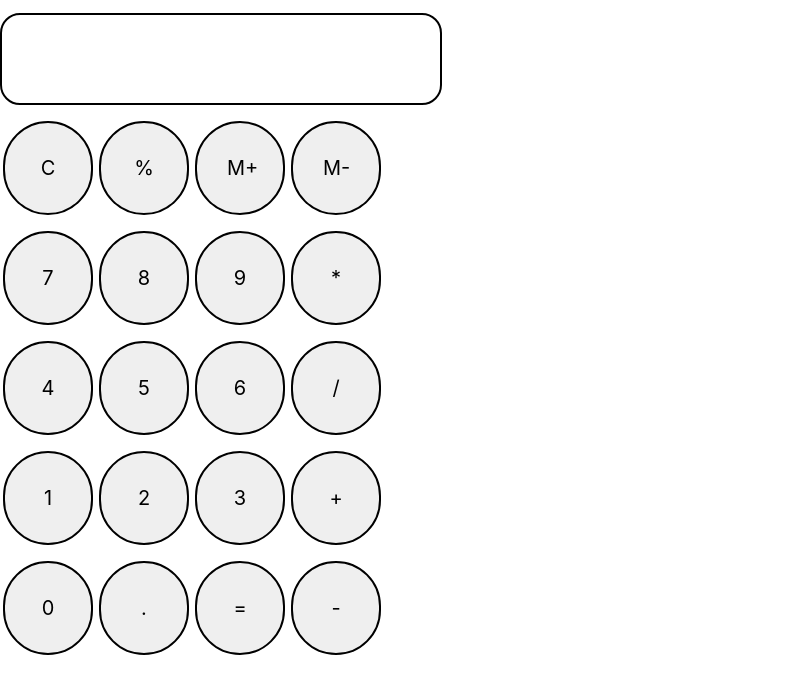
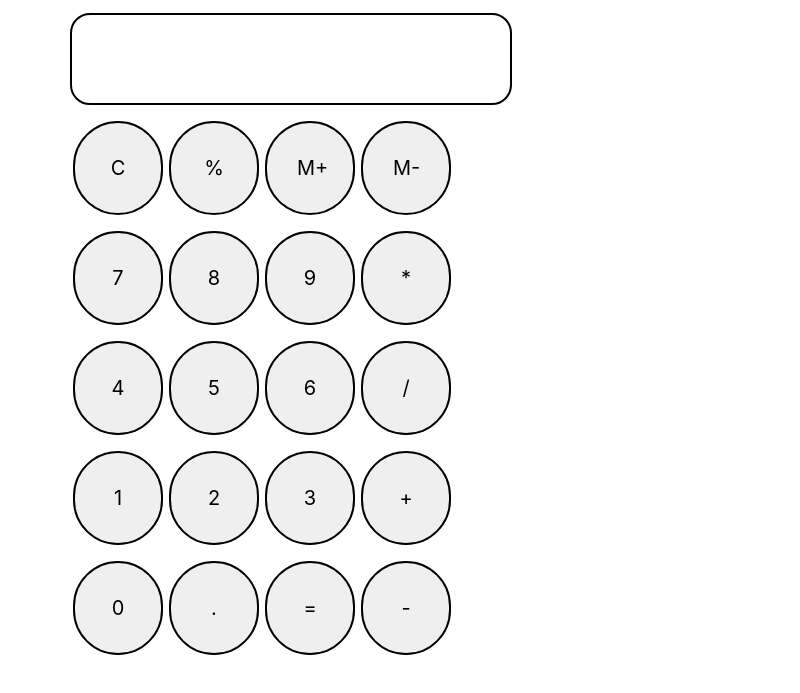
Before and after one commit to hparth2000/calculator, a plain HTML site: page index.html in a window 1280 px wide. Shown: the part 51-744 px from the top of the page, without its empty margins (0-800 px from the left). Drawn offline with nearby package versions, Linux system fonts and the light colour scheme.

Commit message:
Update index.html

```diff
--- a/index.html
+++ b/index.html
@@ -12,7 +12,7 @@
 </head>
 <body>
 <h1 class="text-center"> Calculator </h1>
-<div class="container-fluid flex flex-col bg-black mx-center text-center">
+<div class="container flex flex-col bg-black mx-center text-center">
     <div class="row">
         <input type="text" class="input" style="font-size: 25px;">
     </div>
```
